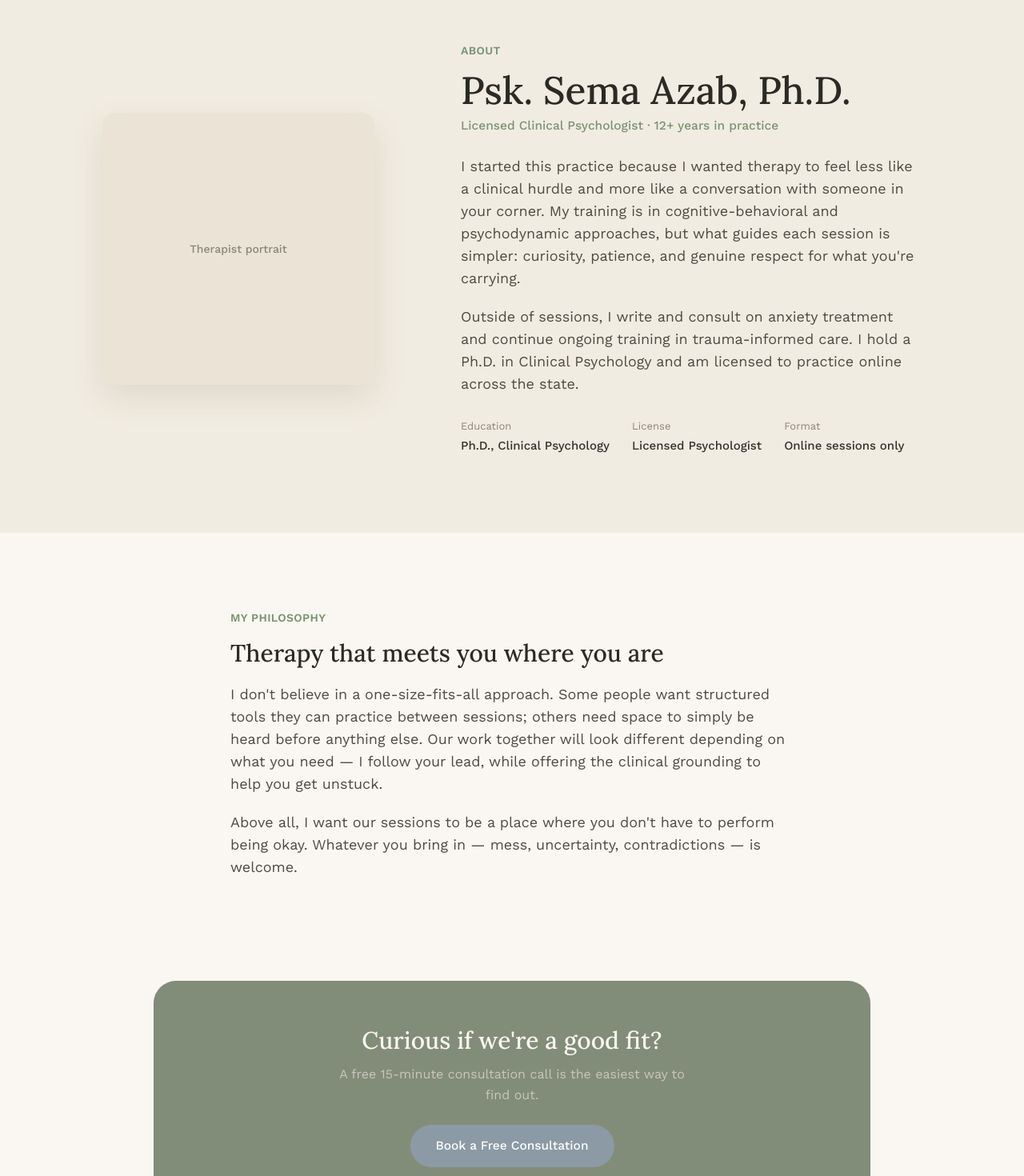
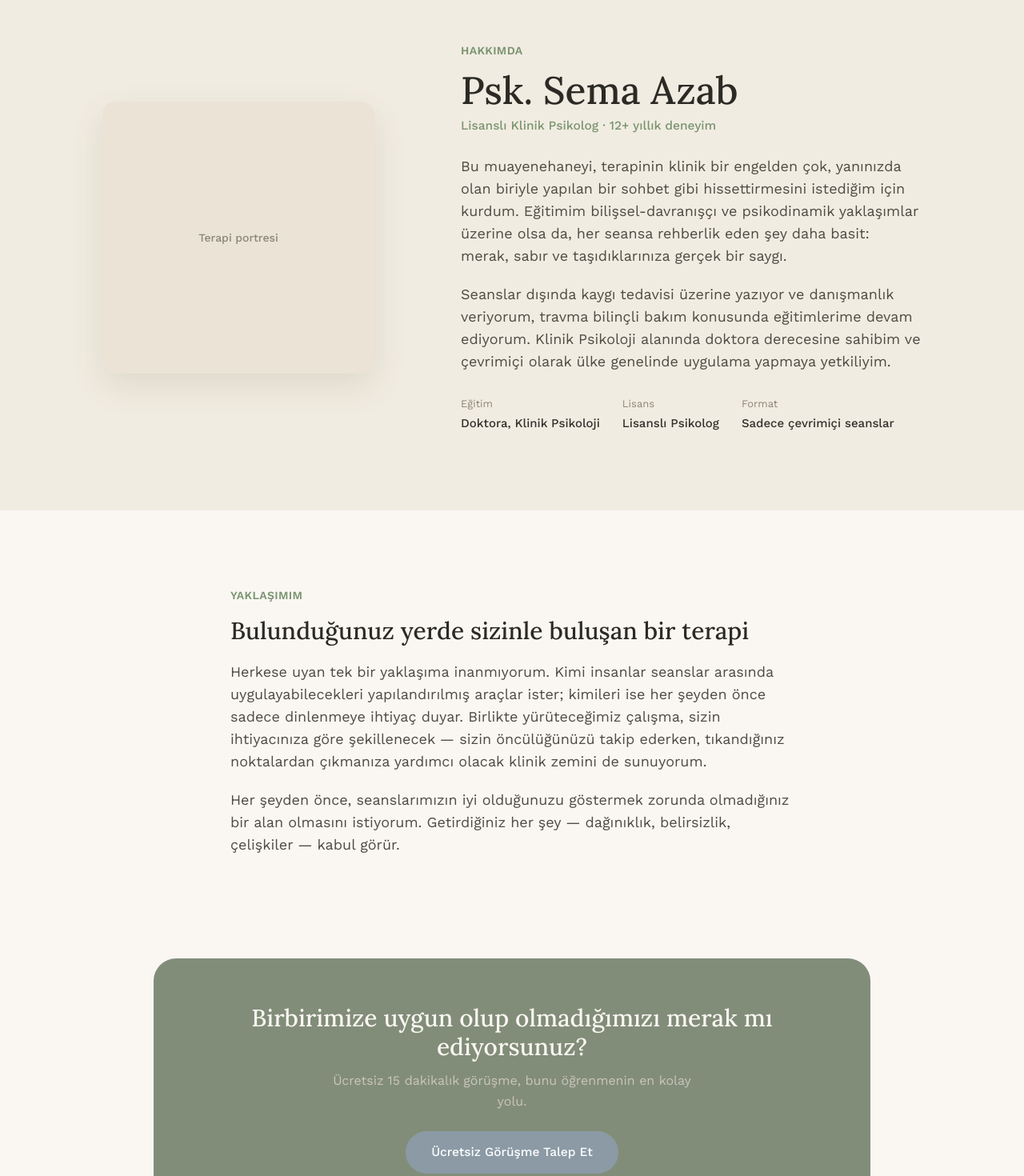
Before and after one commit to selimatar/psychologist-sema-website, a React (Vite) app: page /about in a window 1280 px wide. Shown: the part 100-1570 px from the top of the page at 80% size. Built offline with nearby package versions, Linux system fonts and the light colour scheme.

Commit message:
feat: updating content to tr language

```diff
--- a/index.html
+++ b/index.html
@@ -1,9 +1,9 @@
 <!DOCTYPE html>
-<html lang="en">
+<html lang="tr">
   <head>
     <meta charset="UTF-8" />
     <meta name="viewport" content="width=device-width, initial-scale=1.0" />
-    <title>Psk. Sema AZAB — Online Psychotherapy</title>
+    <title>Psk. Sema AZAB — Çevrimiçi Psikoterapi</title>
     <link rel="preconnect" href="https://fonts.googleapis.com" />
     <link
       href="https://fonts.googleapis.com/css2?family=Lora:ital,wght@0,400;0,500;0,600;1,400&family=Work+Sans:wght@300;400;500;600&display=swap"
--- a/src/pages/About.jsx
+++ b/src/pages/About.jsx
@@ -7,35 +7,36 @@ export default function About() {
       <section className="bg-sand px-6 md:px-8 pt-20 pb-24">
         <div className="max-w-5xl mx-auto grid grid-cols-1 md:grid-cols-[0.8fr_1.2fr] gap-16 items-center">
           <ImagePlaceholder
-            label="Therapist portrait"
+            label="Terapi portresi"
             className="w-full max-w-[340px] aspect-square rounded-2xl shadow-[0_16px_40px_rgba(90,80,60,0.12)]"
           />
           <div>
             <p className="text-sm tracking-wide uppercase text-sage font-semibold mb-4">
-              About
+              Hakkımda
             </p>
             <h1 className="font-serif text-3xl md:text-5xl font-medium text-ink mb-2">
-              Psk. Sema Azab, Ph.D.
+              Psk. Sema Azab
             </h1>
             <p className="text-[15.5px] text-sage font-medium mb-6">
-              Licensed Clinical Psychologist &middot; 12+ years in practice
+              Lisanslı Klinik Psikolog &middot; 12+ yıllık deneyim
             </p>
             <p className="text-lg text-body mb-5">
-              I started this practice because I wanted therapy to feel less like a clinical
-              hurdle and more like a conversation with someone in your corner. My training is in
-              cognitive-behavioral and psychodynamic approaches, but what guides each session is
-              simpler: curiosity, patience, and genuine respect for what you're carrying.
+              Bu muayenehaneyi, terapinin klinik bir engelden çok, yanınızda olan biriyle yapılan bir
+              sohbet gibi hissettirmesini istediğim için kurdum. Eğitimim bilişsel-davranışçı ve
+              psikodinamik yaklaşımlar üzerine olsa da, her seansa rehberlik eden şey daha basit:
+              merak, sabır ve taşıdıklarınıza gerçek bir saygı.
             </p>
             <p className="text-lg text-body mb-7">
-              Outside of sessions, I write and consult on anxiety treatment and continue ongoing
-              training in trauma-informed care. I hold a Ph.D. in Clinical Psychology and am
-              licensed to practice online across the state.
+              Seanslar dışında kaygı tedavisi üzerine yazıyor ve danışmanlık veriyorum, travma
+              bilinçli bakım konusunda eğitimlerime devam ediyorum. Klinik Psikoloji alanında
+              doktora derecesine sahibim ve çevrimiçi olarak ülke genelinde uygulama yapmaya
+              yetkiliyim.
             </p>
             <div className="flex flex-wrap gap-7">
               {[
-                ["Education", "Ph.D., Clinical Psychology"],
-                ["License", "Licensed Psychologist"],
-                ["Format", "Online sessions only"],
+                ["Eğitim", "Doktora, Klinik Psikoloji"],
+                ["Lisans", "Lisanslı Psikolog"],
+                ["Format", "Sadece çevrimiçi seanslar"],
               ].map(([label, value]) => (
                 <div key={label}>
                   <p className="m-0 text-[13px] text-muted">{label}</p>
@@ -49,27 +50,29 @@ export default function About() {
 
       <section className="max-w-3xl mx-auto px-6 md:px-8 py-24">
         <p className="text-sm tracking-wide uppercase text-sage font-semibold mb-4">
-          My Philosophy
+          Yaklaşımım
         </p>
         <h2 className="font-serif text-2xl md:text-3xl font-medium text-ink mb-5">
-          Therapy that meets you where you are
+          Bulunduğunuz yerde sizinle buluşan bir terapi
         </h2>
         <p className="text-lg text-body mb-5">
-          I don't believe in a one-size-fits-all approach. Some people want structured tools they
-          can practice between sessions; others need space to simply be heard before anything
-          else. Our work together will look different depending on what you need — I follow your
-          lead, while offering the clinical grounding to help you get unstuck.
+          Herkese uyan tek bir yaklaşıma inanmıyorum. Kimi insanlar seanslar arasında
+          uygulayabilecekleri yapılandırılmış araçlar ister; kimileri ise her şeyden önce sadece
+          dinlenmeye ihtiyaç duyar. Birlikte yürüteceğimiz çalışma, sizin ihtiyacınıza göre
+          şekillenecek — sizin öncülüğünüzü takip ederken, tıkandığınız noktalardan çıkmanıza
+          yardımcı olacak klinik zemini de sunuyorum.
         </p>
         <p className="text-lg text-body m-0">
-          Above all, I want our sessions to be a place where you don't have to perform being
-          okay. Whatever you bring in — mess, uncertainty, contradictions — is welcome.
+          Her şeyden önce, seanslarımızın iyi olduğunuzu göstermek zorunda olmadığınız bir alan
+          olmasını istiyorum. Getirdiğiniz her şey — dağınıklık, belirsizlik, çelişkiler — kabul
+          görür.
         </p>
       </section>
 
       <CtaBanner
-        title="Curious if we're a good fit?"
-        subtitle="A free 15-minute consultation call is the easiest way to find out."
-        buttonLabel="Book a Free Consultation"
+        title="Birbirimize uygun olup olmadığımızı merak mı ediyorsunuz?"
+        subtitle="Ücretsiz 15 dakikalık görüşme, bunu öğrenmenin en kolay yolu."
+        buttonLabel="Ücretsiz Görüşme Talep Et"
       />
     </>
   );
--- a/src/pages/Home.jsx
+++ b/src/pages/Home.jsx
@@ -14,7 +14,7 @@ export default function Home() {
             Çevrimiçi Psikoterapi
           </p>
           <h1 className="font-serif text-4xl md:text-6xl leading-[1.15] font-medium text-ink mb-6">
-            Şu anda sizi ağırlaştıran şeylerle başa çıkmak için daha sakin bir alan
+            İçinizi ağırlaştıran şeyleri işlemek için daha sakin bir alan
           </h1>
           <p className="text-lg text-[#5B5850] max-w-md mb-9">
             Kaygı, stres ve yaşamın zorlu geçişleri için bireysel terapi — kendi hızınızda,
@@ -25,13 +25,13 @@ export default function Home() {
               to="/contact"
               className="bg-terracotta text-white px-8 py-4 rounded-full text-base font-medium shadow-[0_4px_16px_rgba(201,123,92,0.28)] hover:opacity-90 transition-opacity"
             >
-              Ücretsiz Görüşme Al
+              Ücretsiz Görüşme Talep Et
             </Link>
             <Link
               to="/services"
               className="px-7 py-4 rounded-full text-base font-medium border border-charcoal/20 hover:border-charcoal/40 transition-colors"
             >
-              Seansların nasıl işlediğini gör
+              Seanslar nasıl işliyor
             </Link>
           </div>
         </div>
@@ -50,7 +50,7 @@ export default function Home() {
             "Lisanslı Klinik Psikolog",
             "12+ Yıllık Deneyim",
             "Gizli ve Güvenli Seanslar",
-            "Çevrimiçi, Eyaletin Her Yerinden",
+            "Çevrimiçi, Ülkenin Her Yerinden",
           ].map((item) => (
             <p key={item} className="m-0 text-[14.5px] text-[#5B5850]">
               {item}
@@ -68,19 +68,19 @@ export default function Home() {
           />
           <div>
             <p className="text-sm tracking-wide uppercase text-sage font-semibold mb-4">
-              Hakkımda
+              Psk. Azab Hakkında
             </p>
             <h2 className="font-serif text-2xl md:text-3xl font-medium text-ink mb-4">
-              Masanın karşısında değil, yanınızda duran bir destek
+              Karşınızda değil, yanınızda duran biri
             </h2>
             <p className="text-lg text-body max-w-xl mb-5">
-              Bu pratiği kurmaya başladım çünkü terapiyi daha çok klinik bir engel gibi değil,
-              gerçekten arkanızda duran biriyle yapılan bir konuşma gibi hissettirmek istedim.
-              Yaklaşımım bilişsel-davranışçı ve psikodinamik eğitimimi gerçek bir sabırla
-              birleştirir; başladığınız yer ne olursa olsun, ona uygun bir şekilde ilerler.
+              Bu muayenehaneyi, terapinin klinik bir engelden çok, gerçekten yanınızda olan
+              biriyle yapılan bir sohbet gibi hissettirmesini istediğim için kurdum. Yaklaşımım,
+              bilişsel-davranışçı ve psikodinamik eğitimi, nereden başlarsanız başlayın
+              gösterdiğim gerçek bir sabırla birleştiriyor.
             </p>
             <Link to="/about" className="text-[15.5px] font-semibold text-terracotta">
-              Arka planım ve yaklaşımım hakkında daha fazlasını oku &rarr;
+              Geçmişim hakkında daha fazlasını oku &rarr;
             </Link>
           </div>
         </div>
@@ -93,10 +93,11 @@ export default function Home() {
             Odak Alanları
           </p>
           <h2 className="font-serif text-3xl md:text-4xl font-medium text-ink mb-3">
-            Geçtiğiniz süreçte size destek olurum
+            Yaşadığınız süreçte yanınızdayım
           </h2>
           <p className="text-lg text-[#5B5850] m-0">
-            Her insanın hikayesi farklıdır; bunlar en sık başladığımız alanlar.
+            Her insanın hikâyesi farklıdır — bunlar sadece insanlara en sık başlangıç noktası
+            olarak yardımcı olduğum alanlar.
           </p>
         </div>
         <div className="grid grid-cols-1 sm:grid-cols-2 lg:grid-cols-3 gap-6">
@@ -115,7 +116,7 @@ export default function Home() {
       <section className="bg-sage-light px-6 md:px-8 py-24">
         <div className="max-w-2xl mx-auto text-center">
           <p className="font-serif italic text-2xl md:text-3xl leading-relaxed text-ink mb-5">
-            &quot;Doğru kelimeleri bulmak zorunda değilsin; hatta neyin yanlış olduğunu da bilmek zorunda değilsin. Sadece olduğun gibi görünmen yeterli — gerisini birlikte çözeriz.&quot;
+            &quot;Doğru kelimelere sahip olmanıza ya da neyin yanlış olduğunu bilmenize gerek yok. Sadece olduğunuz gibi gelmeniz yeterli — gerisini birlikte çözeceğiz.&quot;
           </p>
           <p className="m-0 text-sm text-sage-dark font-semibold">&mdash; Psk. Sema Azab</p>
         </div>
@@ -124,26 +125,26 @@ export default function Home() {
       {/* FAQ TEASER */}
       <section className="max-w-3xl mx-auto px-6 md:px-8 py-24 text-center">
         <p className="text-sm tracking-wide uppercase text-sage font-semibold mb-4">
-          Logistik mi merak ediyorsunuz?
+          Pratik Detayları mı Merak Ediyorsunuz?
         </p>
         <h2 className="font-serif text-2xl md:text-3xl font-medium text-ink mb-4">
-          Ücretler, gizlilik ve seansların nasıl işlediği
+          Ücretler, gizlilik ve seansların işleyişi
         </h2>
         <p className="text-lg text-[#5B5850] mb-7">
-          İlk seansınızdan önce insanların en sık sorduğu sorular — açık ve net cevaplarla.
+          İnsanların ilk seanstan önce sorduğu ortak sorular — açık ve net yanıtlarla.
         </p>
         <Link
           to="/contact#faq"
           className="inline-block px-7 py-3.5 rounded-full text-[15.5px] font-medium border border-charcoal/20"
         >
-          SSS&apos;yi görüntüle &rarr;
+          SSS&apos;yi ziyaret et &rarr;
         </Link>
       </section>
 
       <CtaBanner
-        title="İletişime geçmek çoğu zaman en zor kısımdır"
-        subtitle="Ücretsiz 15 dakikalık bir görüşme, bunun doğru bir adım olup olmadığını görmek için düşük baskılı bir yol sağlar — herhangi bir taahhüt yok."
-        buttonLabel="Ücretsiz Görüşme Al"
+        title="İletişime geçmek genellikle en zor kısımdır"
+        subtitle="Ücretsiz 15 dakikalık görüşme, bunun sizin için doğru olup olmadığını görmenin baskısız bir yoludur — herhangi bir taahhüt gerektirmez."
+        buttonLabel="Ücretsiz Görüşme Talep Et"
       />
     </>
   );
--- a/src/pages/Services.jsx
+++ b/src/pages/Services.jsx
@@ -11,10 +11,11 @@ export default function Services() {
             Odak Alanları
           </p>
           <h1 className="font-serif text-3xl md:text-5xl font-medium text-ink mb-3">
-            Geçtiğiniz süreçte size destek olurum
+            Yaşadığınız süreçte yanınızdayım
           </h1>
           <p className="text-lg text-[#5B5850] m-0">
-            Her insanın hikayesi farklıdır; bunlar sadece en sık başladığım alanlar.
+            Her insanın hikâyesi farklıdır — bunlar sadece insanlara en sık başlangıç noktası
+            olarak yardımcı olduğum alanlar.
           </p>
         </div>
       </section>
@@ -34,11 +35,11 @@ export default function Services() {
               Yaklaşım
             </p>
             <h2 className="font-serif text-3xl md:text-4xl font-medium text-ink mb-3">
-              İlk adımdan itibaren ne bekleyebileceğiniz
+              İlk adımdan itibaren neler bekleyebileceğiniz
             </h2>
             <p className="text-lg text-[#33452E] m-0">
-              Terapi hakkında ne olacağını bilmemek kendi başına bir kaygı kaynağı olabilir.
-              İşte birlikte nasıl çalışacağımızın tam detayı.
+              Terapinin neyi kapsadığını bilmemek, başlı başına bir kaygı kaynağı olabilir.
+              Birlikte tam olarak nasıl çalışacağımız burada.
             </p>
           </div>
           <div className="grid grid-cols-1 sm:grid-cols-2 lg:grid-cols-4 gap-7">
@@ -56,9 +57,9 @@ export default function Services() {
       </section>
 
       <CtaBanner
-        title="Hangi alanın durumunuza daha uygun olduğunu merak ediyor musunuz?"
-        subtitle="İşte tam olarak ücretsiz görüşme çağrısının olduğu yer budur."
-        buttonLabel="Ücretsiz Görüşme Al"
+        title="Durumunuza hangi alanın uyduğundan emin değil misiniz?"
+        subtitle="Ücretsiz görüşme tam olarak bunun için var."
+        buttonLabel="Ücretsiz Görüşme Talep Et"
       />
     </>
   );
```
Also changed, not shown: src/components/Footer.jsx (+5 -5 lines), src/data/content.tr.js (+5 -5 lines), src/pages/Contact.jsx (+30 -14 lines).
